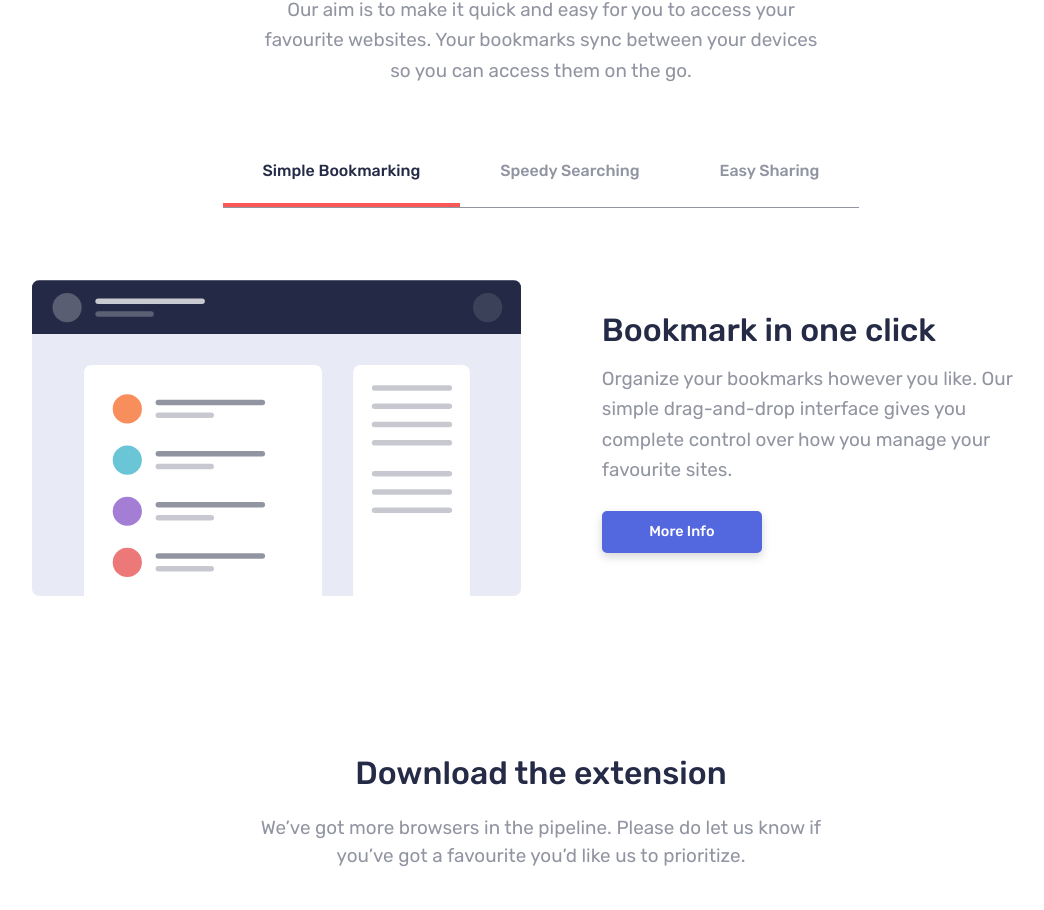
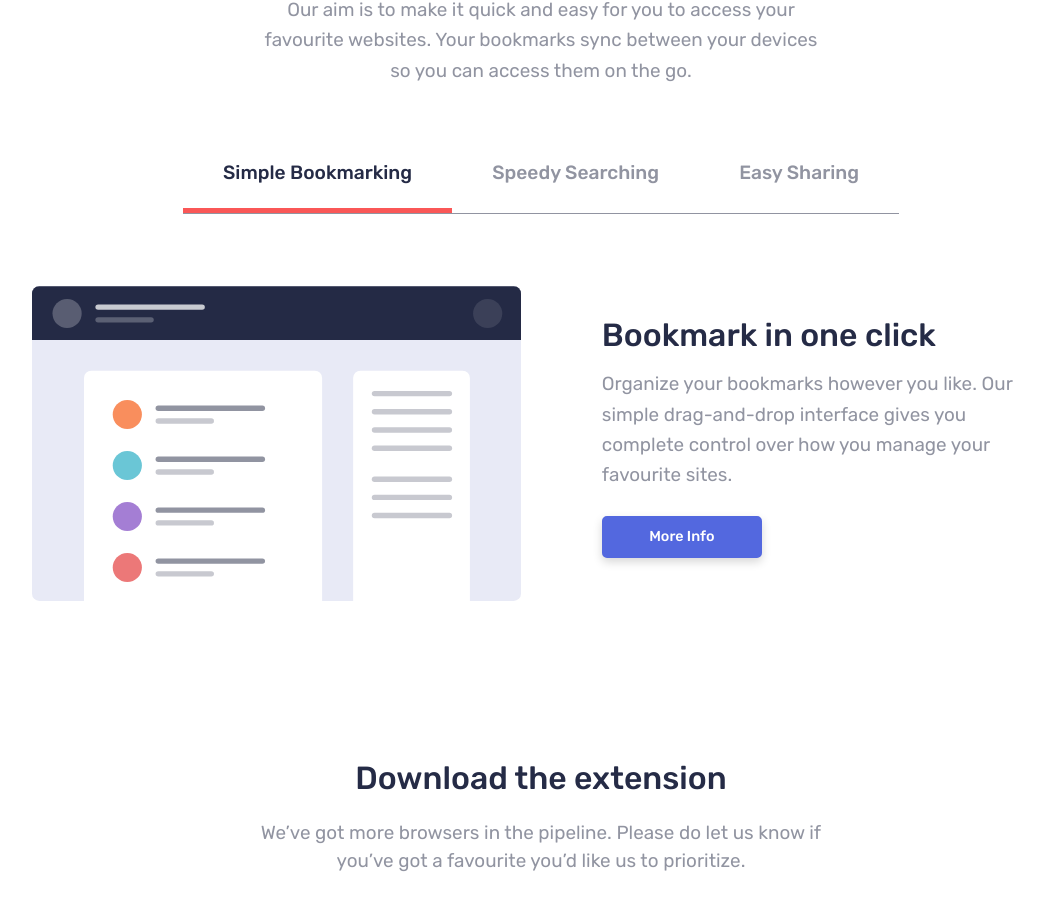
Before and after one commit to Ryusse/bookmark-landing-page, a Vue app: page / in a window 1280 px wide. Shown: the part 780-1690 px from the top of the page, without its empty margins (99-1143 px from the left). Built offline with nearby package versions, Linux system fonts and the light colour scheme.

Commit message:
tabs font sizes changed

```diff
--- a/src/assets/sass/abstracts/_variables.scss
+++ b/src/assets/sass/abstracts/_variables.scss
@@ -87,11 +87,11 @@ $nav-font-sizes: (
 );
 
 $tab-font-sizes: (
-  null :  1rem,
-  xs   :  1rem,
-  ms   :  1rem,
-  md   :  1rem,
-  lg   :  1rem,
-  xl   :  1rem,
-  xxl  :  1rem
+  null :  1.15rem,
+  xs   :  1.15rem,
+  ms   :  1.15rem,
+  md   :  1.2rem,
+  lg   :  1.2rem,
+  xl   :  1.2rem,
+  xxl  :  1.2rem
 );
```
